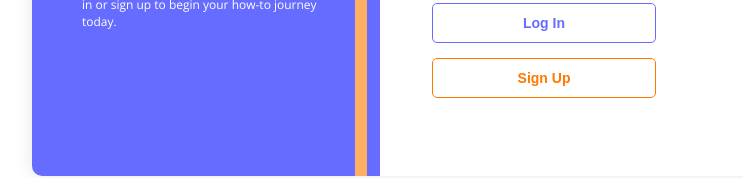
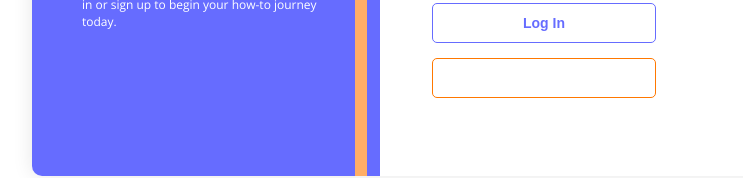
Before and after one commit to how-tos/front-end-erica, a React (Create React App) app: page / in a window 1280 px wide. Shown: the part 424-602 px from the top of the page, without its empty margins (208-951 px from the left). Built offline with nearby package versions, Linux system fonts and the light colour scheme.

Commit message:
adjusted text color of signup button

```diff
--- a/src/css/login.css
+++ b/src/css/login.css
@@ -138,7 +138,7 @@ input:focus {
 
 a {
     text-decoration: none;
-    color: #FF7800;
+    color: white;
 }
 
 .spacing{
```
